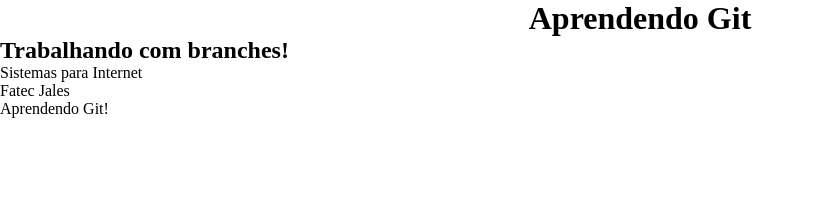
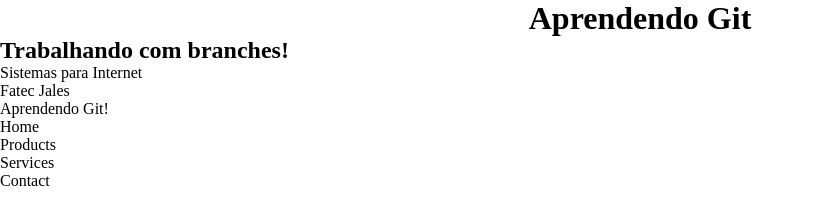
Before and after one commit to prof-jlgregorio/intro_git_si, a plain HTML site: page index.html in a window 1280 px wide. Shown: the whole page, without its empty margins (0-815 px from the left). Drawn offline with Linux system fonts and the light colour scheme.

Commit message:
New Menu in english

```diff
--- a/index.html
+++ b/index.html
@@ -21,6 +21,15 @@
             </ul>
         </main>
 
+        <nav>
+            <ul>
+                <li>Home</li>
+                <li>Products</li>
+                <li>Services</li>
+                <li>Contact</li>
+            </ul>
+        </nav>
+
     </div>
 
 </body>
```
